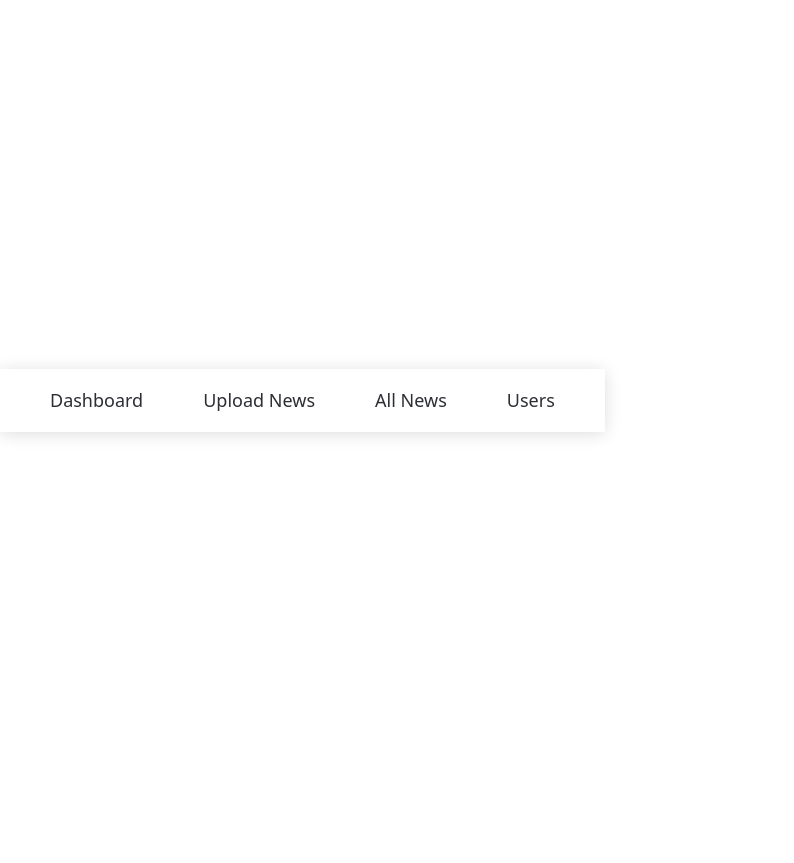
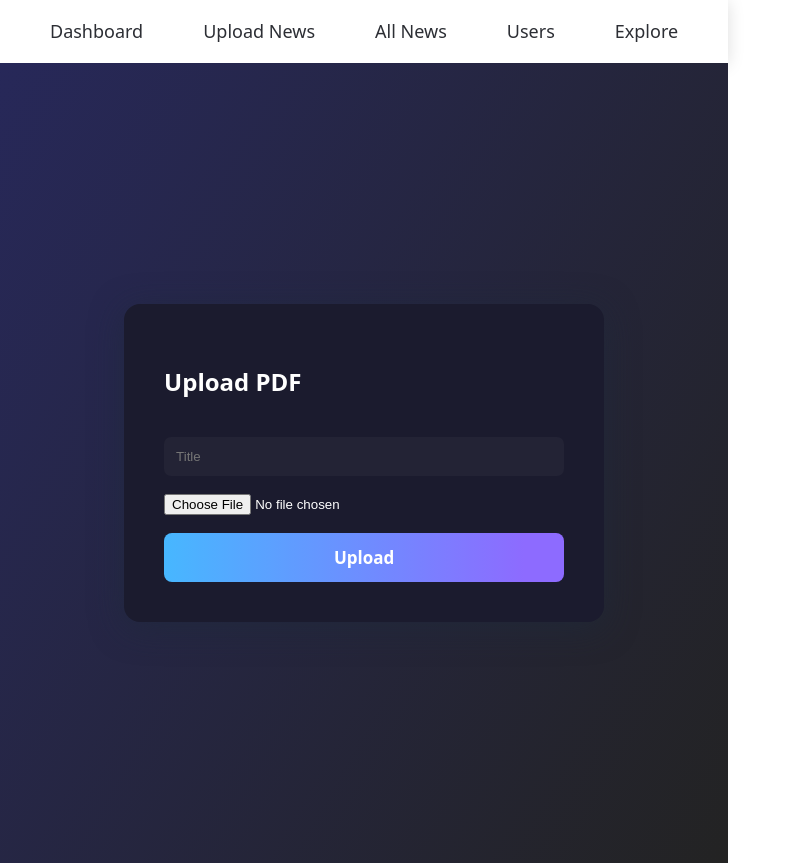
Before and after one commit to akshatt794/lawgikalai-frontend, a React (Vite) app: page /explore in a window 1280 px wide. Shown: the whole page, without its empty margins (0-794 px from the left). Before the commit the page ends 800 px from the top, so only its background shows below. Built offline with nearby package versions, Linux system fonts and the light colour scheme.

Commit message:
Add ExplorePage with dynamic PDF upload and update routes

```diff
--- a/src/App.jsx
+++ b/src/App.jsx
@@ -4,6 +4,16 @@ import Dashboard from "./pages/Dashboard";
 import UploadNews from "./pages/UploadNews";
 import AllNews from "./pages/AllNews";
 import Users from "./pages/Users";
+import ExplorePage from "./pages/ExplorePage";
+
+// No require('cors') or app.use() here!
+
+const navLinkStyle = {
+  color: "#2C2E34",
+  textDecoration: "none",
+  padding: "0 10px",
+  borderRadius: 6,
+};
 
 function Navbar() {
   return (
@@ -23,16 +33,10 @@ function Navbar() {
       <Link to="/upload-news" style={navLinkStyle}>Upload News</Link>
       <Link to="/all-news" style={navLinkStyle}>All News</Link>
       <Link to="/users" style={navLinkStyle}>Users</Link>
+      <Link to="/explore" style={navLinkStyle}>Explore</Link>
     </nav>
   );
 }
-
-const navLinkStyle = {
-  color: "#2C2E34",
-  textDecoration: "none",
-  padding: "0 10px",
-  borderRadius: 6,
-};
 
 function AppWithNavbar() {
   const location = useLocation();
@@ -47,6 +51,7 @@ function AppWithNavbar() {
         <Route path="/upload-news" element={<UploadNews />} />
         <Route path="/all-news" element={<AllNews />} />
         <Route path="/users" element={<Users />} />
+        <Route path="/explore" element={<ExplorePage />} />
       </Routes>
     </>
   );
--- /dev/null
+++ b/src/pages/ExplorePage.jsx
@@ -0,0 +1,68 @@
+import { useState } from "react";
+import axios from "axios";
+
+export default function ExplorePage() {
+  const [title, setTitle] = useState("");
+  const [pdf, setPdf] = useState(null);
+  const [msg, setMsg] = useState("");
+
+  const handleUpload = async (e) => {
+    e.preventDefault();
+    setMsg("");
+    const formData = new FormData();
+    formData.append("title", title);
+    formData.append("pdf", pdf);   // <-- FIXED HERE
+
+    try {
+      const token = localStorage.getItem("token");
+      const res = await axios.post(
+        `${import.meta.env.VITE_API_URL}/api/explore/upload`,
+        formData,
+        {
+          headers: {
+            "Content-Type": "multipart/form-data",
+            Authorization: `Bearer ${token}`,
+          },
+        }
+      );
+      setMsg("PDF uploaded successfully!");
+      setTitle("");
+      setPdf(null);
+    } catch (err) {
+      setMsg("Upload failed.");
+    }
+  };
+
+  return (
+    <div style={{
+      minHeight: "100vh", display: "flex", alignItems: "center", justifyContent: "center",
+      background: "linear-gradient(120deg,#272859,#232323 100%)"
+    }}>
+      <form onSubmit={handleUpload} style={{
+        background: "#1b1b2e", padding: 40, borderRadius: 16, width: 400, boxShadow: "0 6px 32px #1e293b99",
+        display: "flex", flexDirection: "column", gap: 18
+      }}>
+        <h2 style={{ color: "#fff" }}>Upload PDF</h2>
+        <input
+          placeholder="Title"
+          value={title}
+          onChange={(e) => setTitle(e.target.value)}
+          required
+          style={{ padding: 12, borderRadius: 7, border: "none", background: "#232335", color: "#fff" }}
+        />
+        <input
+          type="file"
+          accept=".pdf"
+          onChange={(e) => setPdf(e.target.files[0])}
+          required
+          style={{ color: "#fff" }}
+        />
+        <button type="submit" style={{
+          background: "linear-gradient(90deg,#47b7ff,#8d6bff 90%)",
+          color: "#fff", border: "none", borderRadius: 8, padding: "13px 0", fontSize: 17, fontWeight: 600, cursor: "pointer"
+        }}>Upload</button>
+        {msg && <p style={{ color: msg.includes("success") ? "#8fffa7" : "#ff7b7b" }}>{msg}</p>}
+      </form>
+    </div>
+  );
+}
```
